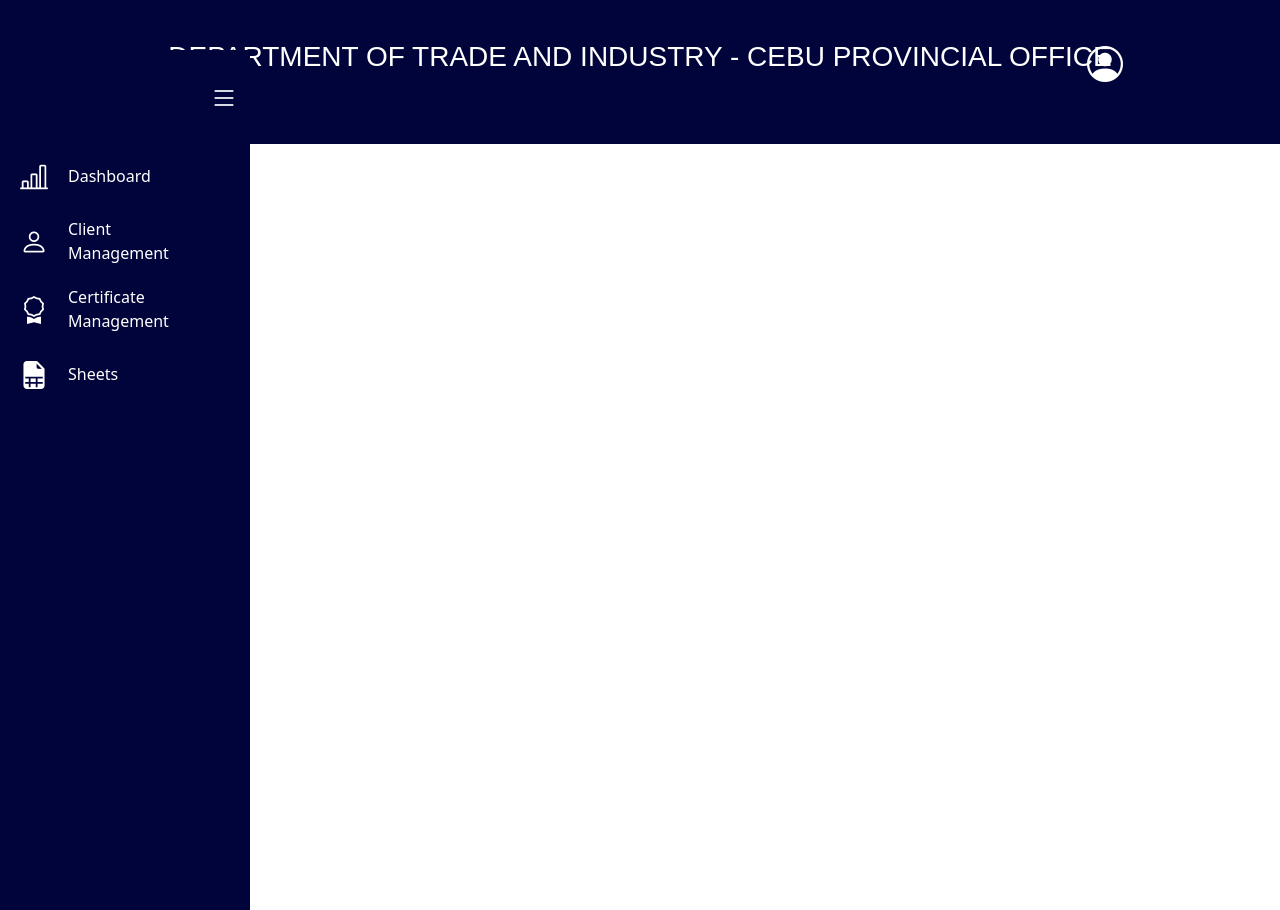
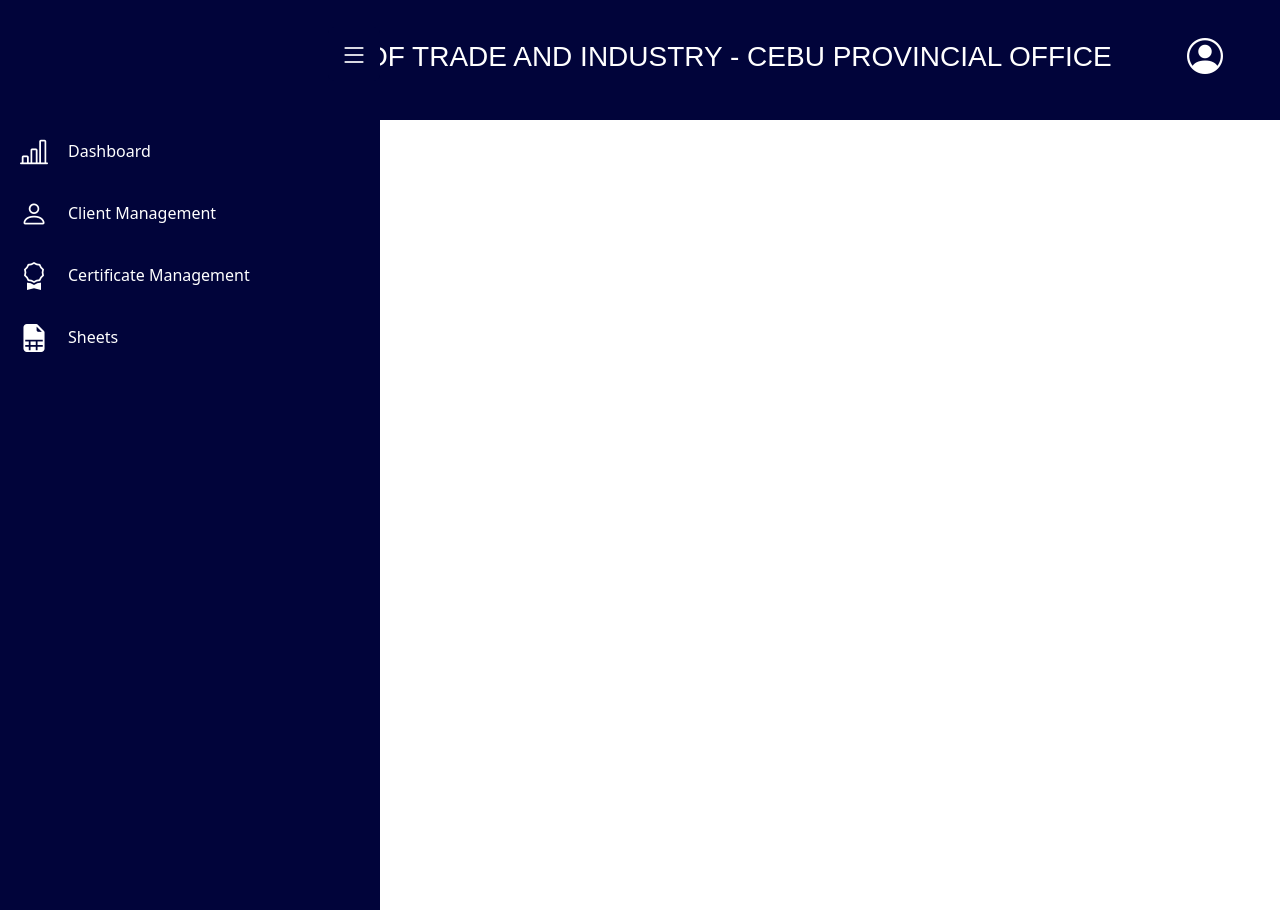
Before and after one commit to mackmack08/DTI-ECert, a PHP site: page /dti/dashboard.php in a window 1280 px wide. Run offline with PHP 8.4, Linux system fonts and the light colour scheme.

Commit message:
Update style2.css

```diff
--- a/DTI/style2.css
+++ b/DTI/style2.css
@@ -1,6 +1,6 @@
 .header {
     width: 100%;
-    height: 144px;
+    height: 120px;
     background-color: #01043a;
     color: white;
     text-align: center;
@@ -12,8 +12,8 @@
 
 .nav-right {
     position: absolute;
-    top: 40px;
-    right: 150px;
+    top: 32px;
+    right: 50px;
     z-index: 1000;
 }
 
@@ -29,8 +29,8 @@
     border-radius: 8px;
     padding: 5px 0;
     position: absolute;
-    top: 40px;
-    left: 0;
+    top: 50px;
+    right: 0;
     z-index: 999;
     min-width: max-content;
 }
@@ -45,10 +45,10 @@
 
 .sidebar {
     position: fixed;
-    top: 50px;
+    top: 25px;
     left: 0;
     height: 100%;
-    width: 250px;
+    width: 380px;
     padding-top: 20px;
     background-color: #01043a;
     transition: width 0.3s;
@@ -90,12 +90,17 @@
 
 #sidebarToggle {
     position: absolute;
-    top: 20px;
+    top: 2px;
     right: 20px;
     z-index: 999;
     background-color: #01043a;
     border: none;
     color: white;
+    transition: background-color 0.3s ease;
+}
+
+#sidebarToggle:hover {
+    background-color: #1a1f53;
 }
 
 .sidebar .nav-link:first-child {
@@ -109,10 +114,15 @@
     text-align: center;
     line-height: 50px;
     border-radius: 50%;
+    transition: background-color 0.3s ease;
 }
 
 .nav-right .nav-link .icon i {
     font-size: 36px;
+}
+
+.nav-right .nav-link .icon:hover {
+    transform: scale(1.1);
 }
 
 @media (max-width: 768px) {
```
